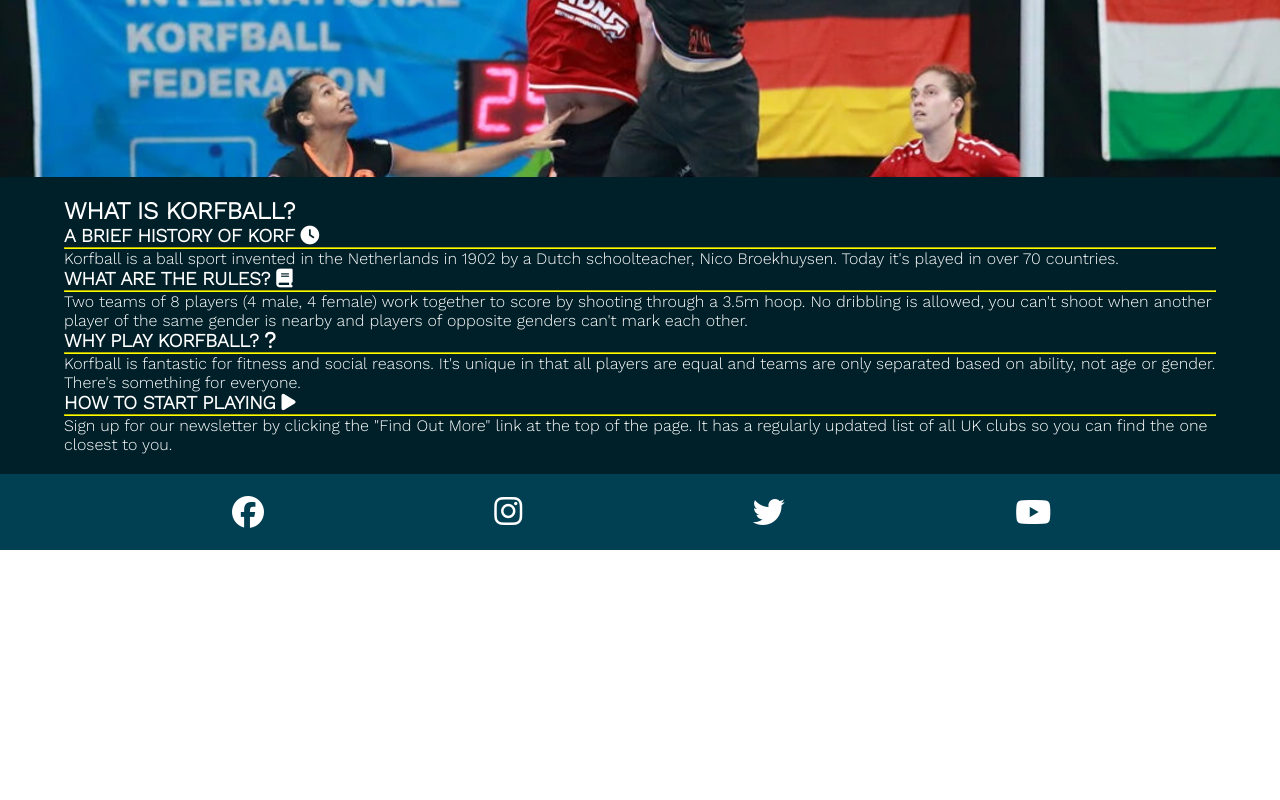
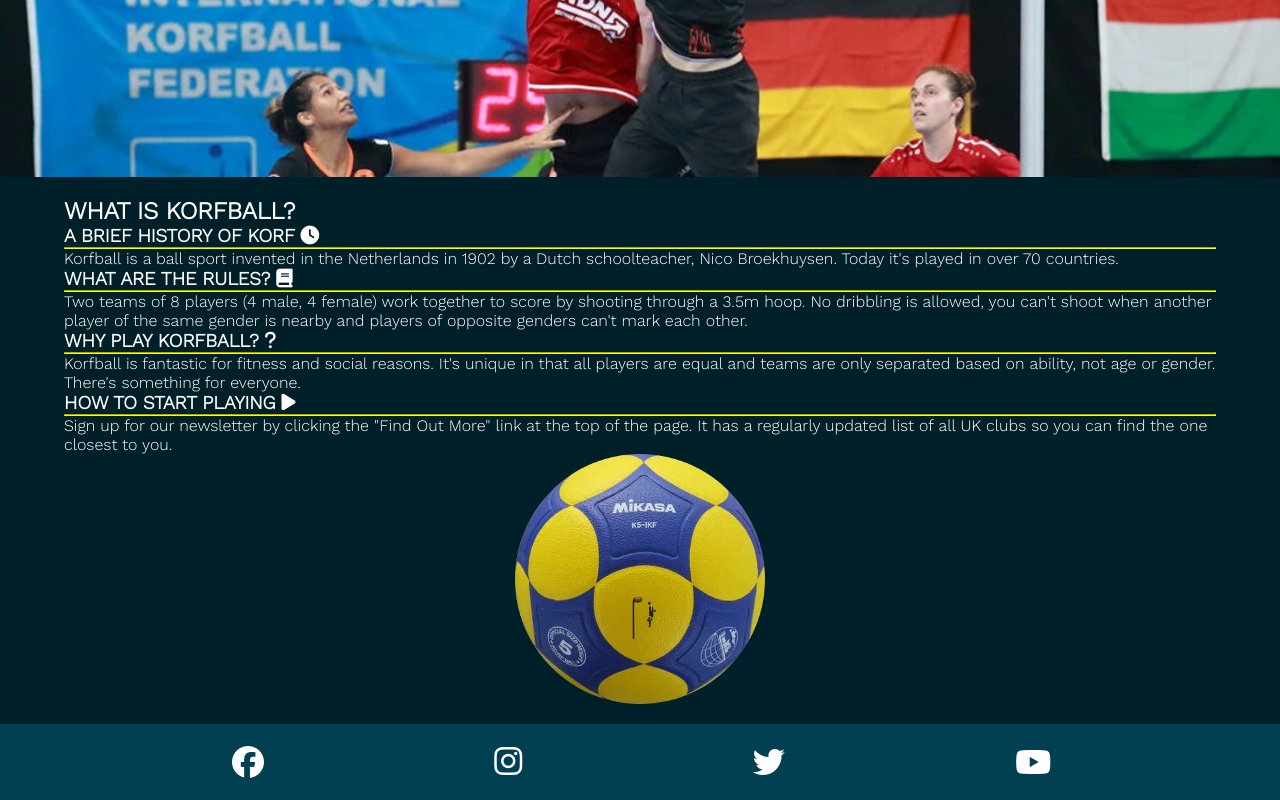
Before and after one commit to AGartland22/korfball-info, a plain HTML site: page index.html in a window 1280 px wide. Shown: the part 523-1323 px from the top of the page. Before the commit the page ends 1073 px from the top, so only its background shows below. Drawn offline with nearby package versions, Linux system fonts and the light colour scheme.

Commit message:
Style about Korf section and add image of ball

```diff
--- a/assets/css/style.css
+++ b/assets/css/style.css
@@ -84,6 +84,20 @@ hr {
     margin: 20px auto;
 }
 
+#korfball-ball {
+    background: url(../images/korfball-ball.webp) no-repeat top center /cover;
+    height: 90vh;
+    width: 90vw;
+    max-height: 250px;
+    max-width: 250px;
+}
+
+#ball-image {
+    display: flex;
+    align-items: center;
+    justify-content: center;
+}
+
 /* Footer */
 footer {
     background-color: #004052;
--- a/index.html
+++ b/index.html
@@ -74,6 +74,9 @@
                             you can find the one closest to you.
                         </p>
                     </div>
+                    <div id="ball-image">
+                        <div id="korfball-ball"></div>
+                    </div>
                 </div>
             </div>
         </section>
```
Also changed, not shown: assets/images/korfball-ball.webp (added).
